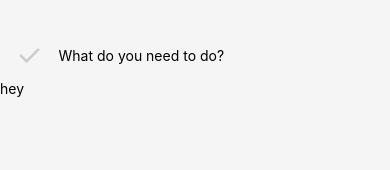
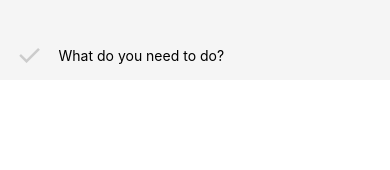
Before and after one commit to andrwsalcdo/react-native-todo, a React Native app: screen / in a window 390 px wide. Shown: the top 170 px of the page. Built offline with nearby package versions, Linux system fonts and the light colour scheme.

Commit message:
feat: display a list of todo items with <FlatList> & <TodoItem>

```diff
--- a/App.js
+++ b/App.js
@@ -1,7 +1,8 @@
-import React from 'react';
-import { StyleSheet, Text, View } from 'react-native';
-import Header from './components/Header';
-import Footer from './components/Footer';
+import React from "react";
+import { StyleSheet, Text, View, Keyboard, FlatList } from "react-native";
+import Header from "./components/Header";
+import Footer from "./components/Footer";
+import TodoItem from "./components/TodoItem";
 
 class App extends React.Component {
 	constructor(props) {
@@ -10,12 +11,12 @@ class App extends React.Component {
 			value: "",
 			items: [],
 			allComplete: false
-    }
+		};
 	}
 
 	handleAddItem = () => {
 		// don't add empty text to items
-    if(!this.state.value) return;
+		if (!this.state.value) return;
 		const newItems = [
 			...this.state.items,
 			{
@@ -23,26 +24,33 @@ class App extends React.Component {
 				text: this.state.value,
 				complete: false
 			}
-    ]
+		];
 		this.setState({
 			items: newItems,
 			value: ""
-    })
-  }
+		});
+	};
 
 	handleToggleAllComplete = () => {
 		const complete = !this.state.allComplete;
-    const newItems = this.state.items.map((item) => ({
+		const newItems = this.state.items.map(item => ({
 			...item,
 			complete
-    }))
-    //debugging
-    console.table(newItems);
+		}));
 		this.setState({
 			items: newItems,
 			allComplete: complete
-    })
-  }
+		});
+	};
+
+	// key for each todo item
+	_keyExtractor = item => item.key;
+	// render the todo item component
+	renderTodoItem = ({ item }) => <TodoItem text={item.text} />;
+
+	todoItemSeparator = () => {
+    return ( <View style={styles.todoItemSeparator} />);
+	};
 
 	render() {
 		return (
@@ -50,11 +58,19 @@ class App extends React.Component {
 				<Header
 					value={this.state.value}
 					onAddItem={this.handleAddItem}
-          onChange={(value) => this.setState({ value })}
+					onChange={value => this.setState({ value })}
 					onToggleAllComplete={this.handleToggleAllComplete}
 				/>
 				<View style={styles.content}>
-          <Text>hey</Text>
+					<FlatList
+						style={styles.list}
+						data={this.state.items}
+						renderItem={this.renderTodoItem}
+						keyExtractor={this._keyExtractor}
+						// keyboard disappears when user scrolls the list
+            onScroll={() => Keyboard.dismiss()}
+						ItemSeparatorComponent={this.todoItemSeparator}
+					/>
 				</View>
 				<Footer />
 			</View>
@@ -65,11 +81,18 @@ class App extends React.Component {
 const styles = StyleSheet.create({
 	container: {
 		flex: 1,
-    backgroundColor: '#f5f5f5',
+		backgroundColor: "#f5f5f5",
 		paddingTop: 30
 	},
 	content: {
 		flex: 1
+	},
+	list: {
+		backgroundColor: "#fff"
+	},
+	todoItemSeparator: {
+		height: 1,
+		backgroundColor: "#CED0CE",
 	}
 });
 
--- /dev/null
+++ b/components/TodoItem.js
@@ -0,0 +1,27 @@
+import React, { Component } from "react";
+import { View, Text, StyleSheet } from "react-native";
+
+class TodoItem extends Component {
+  render() {
+    return (
+      <View style={styles.container}>
+          <Text style={styles.text}>{this.props.text}</Text>
+      </View>
+    );
+  }
+}
+
+const styles = StyleSheet.create({
+    container: {
+        padding: 10,
+        flexDirection: 'row',
+        alignItems: 'flex-start',
+        justifyContent: 'space-between'
+    },
+    text: {
+        fontSize: 24,
+        color: '#4d4d4d'
+    }
+})
+
+export default TodoItem;
```
Lines whose indentation alone changed are shown as unchanged.
